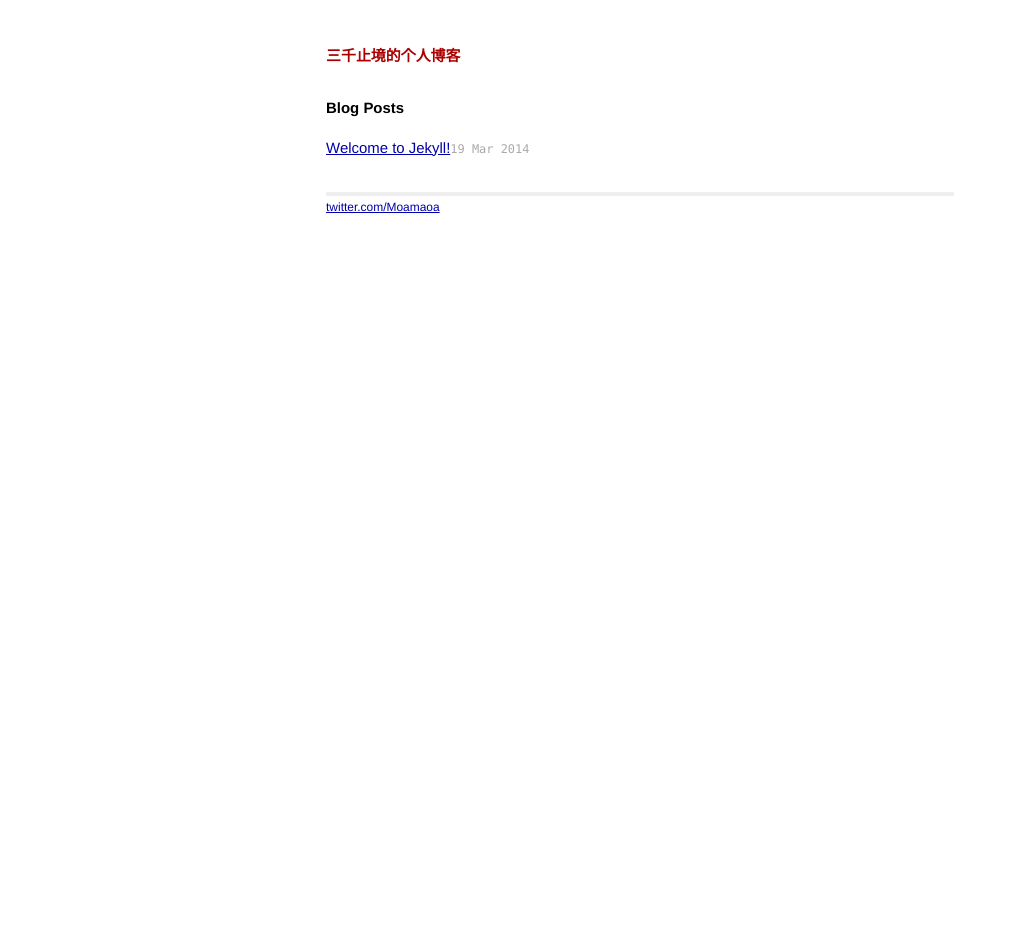
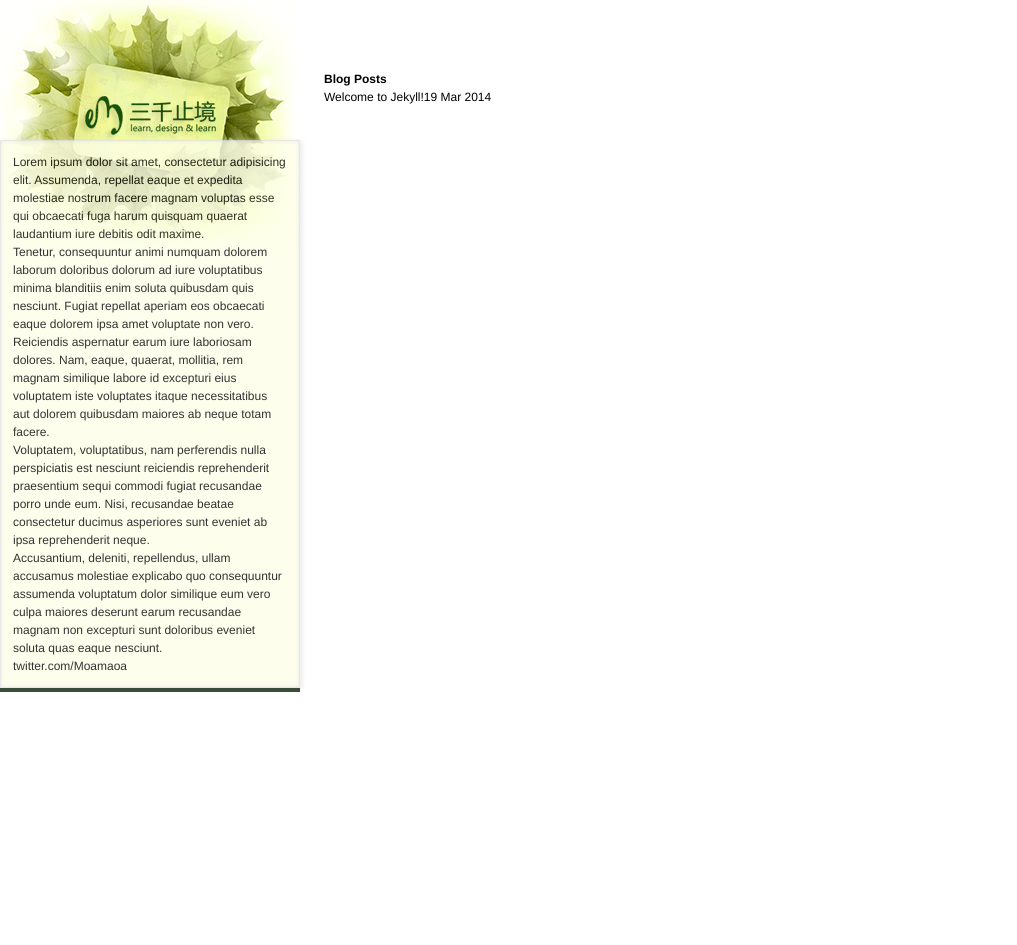
Before and after one commit to RyunPu/ryunpu.github.io, a Jekyll site: the page built from index.html, in a window 1280 px wide. Shown: the whole page, without its empty margins (0-1017 px from the left). Built offline with Jekyll 4.4.1, drawn with Linux system fonts in a browser that asks for light colours; Markdown is read by kramdown in place of the engine named in the settings; after the commit the page ends 900 px from its top, so only the background shows below that.

Commit message:
first look

```diff
--- a/_layouts/default.html
+++ b/_layouts/default.html
@@ -7,18 +7,35 @@
         <title>{{ page.title }}</title>
         <link rel="stylesheet" href="/css/main.css">
         <link rel="stylesheet" href="/css/syntax.css">
+        <link rel="icon" type="image/png" href="/images/favicon.png" />
     </head>
 
     <body>
-        <div class="site">
-            <div class="header">
-                <h1 class="title"><a href="/">{{ site.name }}</a></h1>
+        <div class="site c-clearfix">
+            <div class="site-intro">
+                <div class="header">
+                    <h1><a href="/" title="home">{{ site.name }}</a></h1>
+                    <h2>记录有趣的人事物，分享可重用的技术</h2>
+                </div>
+
+                <div class="preamble site-box">
+                    <div>Lorem ipsum dolor sit amet, consectetur adipisicing elit. Assumenda, repellat eaque et expedita molestiae nostrum facere magnam voluptas esse qui obcaecati fuga harum quisquam quaerat laudantium iure debitis odit maxime.</div>
+                    <div>Tenetur, consequuntur animi numquam dolorem laborum doloribus dolorum ad iure voluptatibus minima blanditiis enim soluta quibusdam quis nesciunt. Fugiat repellat aperiam eos obcaecati eaque dolorem ipsa amet voluptate non vero.</div>
+                    <div>Reiciendis aspernatur earum iure laboriosam dolores. Nam, eaque, quaerat, mollitia, rem magnam similique labore id excepturi eius voluptatem iste voluptates itaque necessitatibus aut dolorem quibusdam maiores ab neque totam facere.</div>
+                    <div>Voluptatem, voluptatibus, nam perferendis nulla perspiciatis est nesciunt reiciendis reprehenderit praesentium sequi commodi fugiat recusandae porro unde eum. Nisi, recusandae beatae consectetur ducimus asperiores sunt eveniet ab ipsa reprehenderit neque.</div>
+                    <div>Accusantium, deleniti, repellendus, ullam accusamus molestiae explicabo quo consequuntur assumenda voluptatum dolor similique eum vero culpa maiores deserunt earum recusandae magnam non excepturi sunt doloribus eveniet soluta quas eaque nesciunt.</div>
+                    <div class="contacts">
+                        <a href="https://twitter.com/Moamaoa">twitter.com/Moamaoa</a>
+                    </div>
+                </div>
             </div>
 
-            {{ content }}
+            <div class="post-wrapper">
+                {{ content }}
+            </div>
 
             <div class="footer">
-                <a href="https://twitter.com/Moamaoa">twitter.com/Moamaoa</a>
+
             </div>
         </div>
     </body>
--- a/css/main.css
+++ b/css/main.css
@@ -1,160 +1,76 @@
-/*****************************************************************************/
-/*
-/* Common
-/*
-/*****************************************************************************/
+/*! normalize.css v3.0.0 | MIT License | git.io/normalize */
+html { font-family: sans-serif; -ms-text-size-adjust: 100%; -webkit-text-size-adjust: 100%; }
+body { margin: 0 }
+article, aside, details, figcaption, figure, footer, header, hgroup, main, nav, section, summary { display: block }
+audio, canvas, progress, video { display: inline-block; vertical-align: baseline; }
+audio:not([controls]) { display: none; height: 0; }
+[hidden], template { display: none }
+a { background: transparent }
+a:active, a:hover { outline: 0 }
+abbr[title] { border-bottom: 1px dotted }
+b, strong { font-weight: bold }
+dfn { font-style: italic }
+h1 { font-size: 2em; margin: .67em 0; }
+mark { background: #ff0; color: #000; }
+small { font-size: 80% }
+sub, sup { font-size: 75%; line-height: 0; position: relative; vertical-align: baseline; }
+sup { top: -0.5em }
+sub { bottom: -0.25em }
+img { border: 0 }
+svg:not(:root) { overflow: hidden }
+figure { margin: 1em 40px }
+hr { -moz-box-sizing: content-box; box-sizing: content-box; height: 0; }
+pre { overflow: auto }
+code, kbd, pre, samp { font-family: monospace,monospace; font-size: 1em; }
+button, input, optgroup, select, textarea { color: inherit; font: inherit; margin: 0; }
+button { overflow: visible }
+button, select { text-transform: none }
+button, html input[type="button"], input[type="reset"], input[type="submit"] { -webkit-appearance: button; cursor: pointer; }
+button[disabled], html input[disabled] { cursor: default }
+button::-moz-focus-inner, input::-moz-focus-inner { border: 0; padding: 0; }
+input { line-height: normal }
+input[type="checkbox"], input[type="radio"] { box-sizing: border-box; padding: 0; }
+input[type="number"]::-webkit-inner-spin-button, input[type="number"]::-webkit-outer-spin-button { height: auto }
+input[type="search"] { -webkit-appearance: textfield; -moz-box-sizing: content-box; -webkit-box-sizing: content-box; box-sizing: content-box; }
+input[type="search"]::-webkit-search-cancel-button, input[type="search"]::-webkit-search-decoration { -webkit-appearance: none }
+fieldset { border: 1px solid silver; margin: 0 2px; padding: .35em .625em .75em; }
+legend { border: 0; padding: 0; }
+textarea { overflow: auto }
+optgroup { font-weight: bold }
+table { border-collapse: collapse; border-spacing: 0; }
+td, th { padding: 0 }
 
-/* Global Reset */
-* {
-  margin: 0;
-  padding: 0;
-}
+body, div, dl, dt, dd, ul, ol, li, h1, h2, h3, h4, h5, h6, pre, code, form, fieldset, legend, input, textarea, p, blockquote, th, td { margin: 0; padding: 0; }
+h1, h2, h3, h4, h5, h6 { font-size: 100% }
+th { text-align: inherit }
+li { list-style: none }
+:focus { outline: 0 }
 
-html, body { height: 100%; }
+body { font: 12px/1.5 "Helvetica Neue", Helvetica, Arial, "Microsoft Yahei", sans-serif; color: #000; background-color: #fff; }
+input, textarea, select, button { font-family: "Helvetica Neue", Helvetica, Arial, "Microsoft Yahei", sans-serif; color: #000; }
+a { text-decoration: none; color: #000; }
+a:hover { text-decoration: underline }
 
-body {
-  background-color: #fff;
-  font: 13.34px Helvetica, Arial, sans-serif;
-  font-size: small;
-  text-align: center;
-}
+.c-clearfix { zoom: 1 }
+.c-clearfix:after { display: block; clear: both; height: 0; content: ''; }
 
-h1, h2, h3, h4, h5, h6 {
-  font-size: 100%; }
+.site-box { padding: 1em; border: 1px solid #e3e3e3; background: #fdffe8; opacity: .8; box-shadow: inset 0 0 4px #e3e3e3, 0 4px #092107, 2px 1px 5px #e3e3e3;}
 
-h1 { margin-bottom: 1em; }
-p { margin: 1em 0; }
+.site-intro { float: left; width: 300px;}
+.site-intro h1 { width: 298px; height: 250px; margin-bottom: -110px; text-indent: -9999px; background: url(../images/leaf.gif) no-repeat; opacity: .8; -webkit-transition: opacity .2s ease-out;}
+.site-intro h1:hover { opacity: 1;}
+.site-intro h1 a { display: block; height: 100%;}
+.site-intro h2 { display: none;}
+.site-intro .preamble { position: relative; z-index: 9;}
 
-a         { color: #00a; }
-a:hover   { color: #000; }
-a:visited { color: #a0a; }
+.post-wrapper { position: relative; z-index: 8; float: left; width: 380px; height: 600px; margin: 5.83em 0 0 -3em; padding-left: 5em;}
 
-/*****************************************************************************/
-/*
-/* Home
-/*
-/*****************************************************************************/
-.posts {
-  list-style-type: none;
-  margin-bottom: 2em;
-}
+.footer { clear: both; padding: 1em 0; text-align: center;}
 
-.posts li {
-  line-height: 1.75em;
-}
-
-.posts span {
-  color: #aaa;
-  font-family: Monaco, "Courier New", monospace;
-  font-size: 80%;
-}
-
-/*****************************************************************************/
-/*
-/* Site
-/*
-/*****************************************************************************/
-
-.site {
-  font-size: 115%;
-  text-align: justify;
-  width: 42em;
-  margin: 3em auto 2em;
-  line-height: 1.5em;
-}
-
-.header a {
-  font-weight: bold;
-  text-decoration: none;
-}
-
-.title {
-  display: inline-block;
-  margin-bottom: 2em;
-}
-
-.title a {
-  color: #a00;
-}
-
-.title a:hover {
-  color: #000;
-}
-
-.header a.extra {
-  color: #aaa;
-  margin-left: 1em;
-}
-
-.header a.extra:hover {
-  color: #000;
-}
-
-.meta {
-  color: #aaa;
-}
-
-.footer {
-  font-size: 80%;
-  color: #666;
-  border-top: 4px solid #eee;
-  margin-top: 2em;
-  overflow: hidden;
-}
-
-.footer .contact {
-  float: left;
-  margin-right: 3em;
-}
-
-.footer .contact a {
-  color: #8085C1;
-}
-
-.footer .rss {
-  margin-top: 1.1em;
-  margin-right: -.2em;
-  float: right;
-}
-
-.footer .rss img {
-  border: 0;
-}
-
-/*****************************************************************************/
-/*
-/* Posts
-/*
-/*****************************************************************************/
-
-/* standard */
-.post pre {
-  border: 1px solid #ddd;
-  background-color: #eef;
-  padding: 0 .4em;
-}
-
-.post ul, .post ol {
-  margin-left: 1.35em;
-}
-
-.post code {
-  border: 1px solid #ddd;
-  background-color: #eef;
-  padding: 0 .2em;
-}
-
-.post pre code {
-  border: none;
-}
-
-/* terminal */
-.post pre.terminal {
-  border: 1px solid #000;
-  background-color: #333;
-  color: #FFF;
-}
-
-.post pre.terminal code {
-  background-color: #333;
-}
+/* posts */
+.post pre { border: 1px solid #ddd; background-color: #eef; padding: 0 .4em; }
+.post ul, .post ol { margin-left: 1.35em }
+.post code { border: 1px solid #ddd; background-color: #eef; padding: 0 .2em; }
+.post pre code { border: 0 }
+.post pre.terminal { border: 1px solid #000; background-color: #333; color: #FFF; }
+.post pre.terminal code { background-color: #333 }
```
Also changed, not shown: css/syntax.css (line endings or trailing spaces), images/favicon.png (added), images/h3-bg.gif (added), images/leaf.gif (added).
